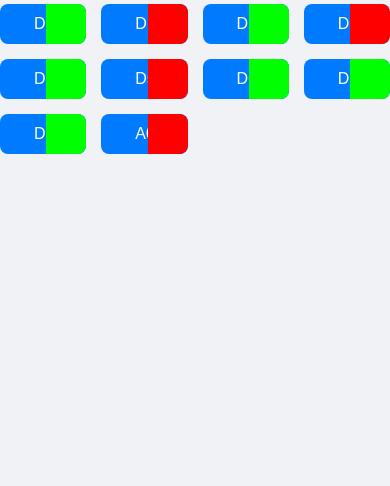
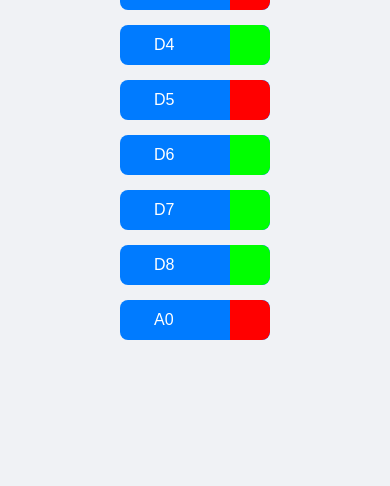
Before and after one commit to KingHowler/NodeMCU-Controller, a plain HTML site: page index.html in a window 390 px wide. Shown: the part 397-883 px from the top of the page. Before the commit the page ends 844 px from the top, so only its background shows below. Drawn offline with Linux system fonts and the light colour scheme.

Commit message:
Resized Window for phones

```diff
--- a/index.html
+++ b/index.html
@@ -11,6 +11,7 @@
             justify-content: center;
             align-items: center;
             height: 100vh;
+            padding-top: 10%;
             background-color: #f0f2f5;
             margin: 0;
         }
@@ -71,6 +72,31 @@
             color: #333;
             margin-bottom: 20px;
         }
+        @media (max-width: 600px) {
+            .button-container {
+                display: grid;
+                grid-template-columns: repeat(1, 150px); /* 1 column with fixed width */
+                grid-template-rows: repeat(12, 1fr); /* 12 rows with flexible height */
+                justify-content: center; /* Center align horizontally */
+                align-items: center; /* Center align vertically */
+                max-width: 100%; /* Ensure the container doesn't exceed the viewport width */
+                margin: 0 auto; /* Center align container horizontally */
+            }
+
+            .button-container button {
+                width: 150px; /* Fixed width for buttons */
+            }
+        }
+        @media (max-width: 350px) {
+            body {
+                padding-top: 15%;
+            }
+        }
+        @media (max-width: 270px) {
+            body {
+                padding-top: 30%;
+            }
+        }
     </style>
 </head>
 <body>
@@ -104,4 +130,3 @@
     </script>
 
 </body>
-</html>
```
